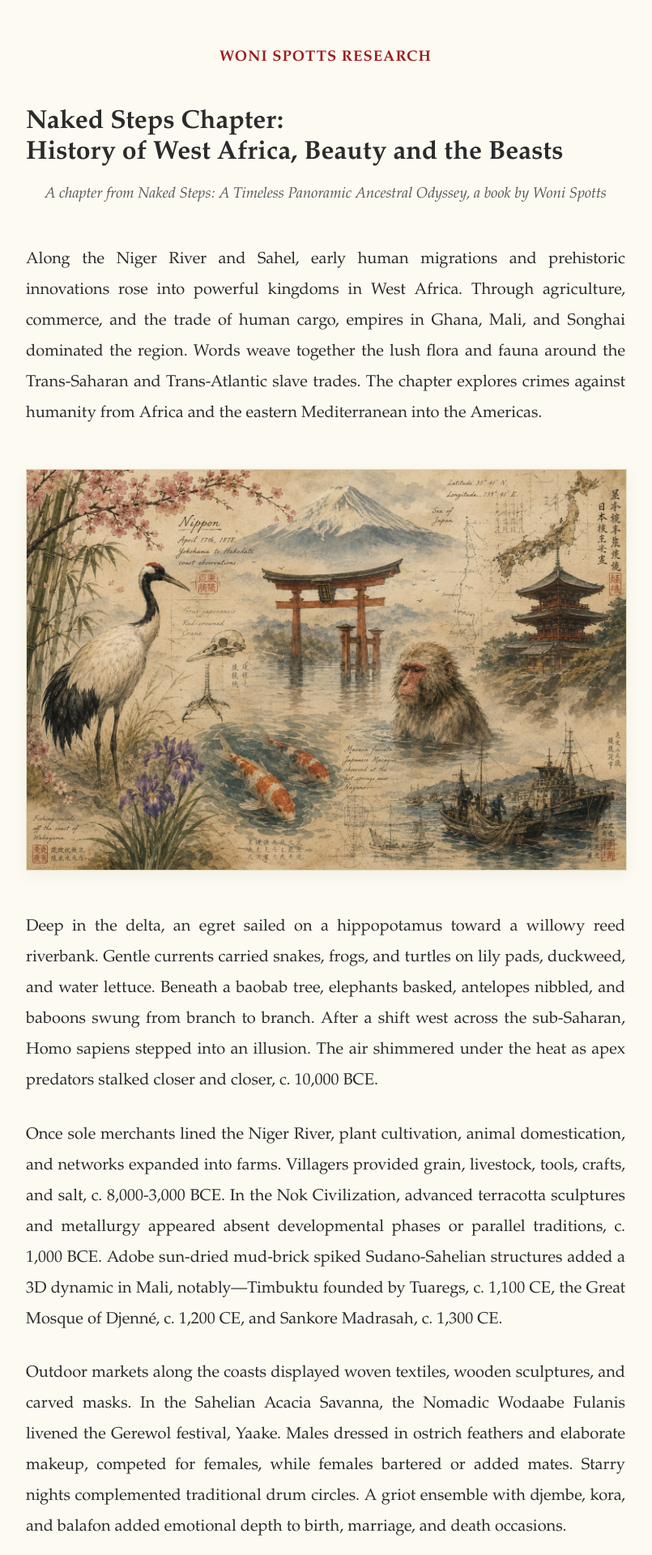
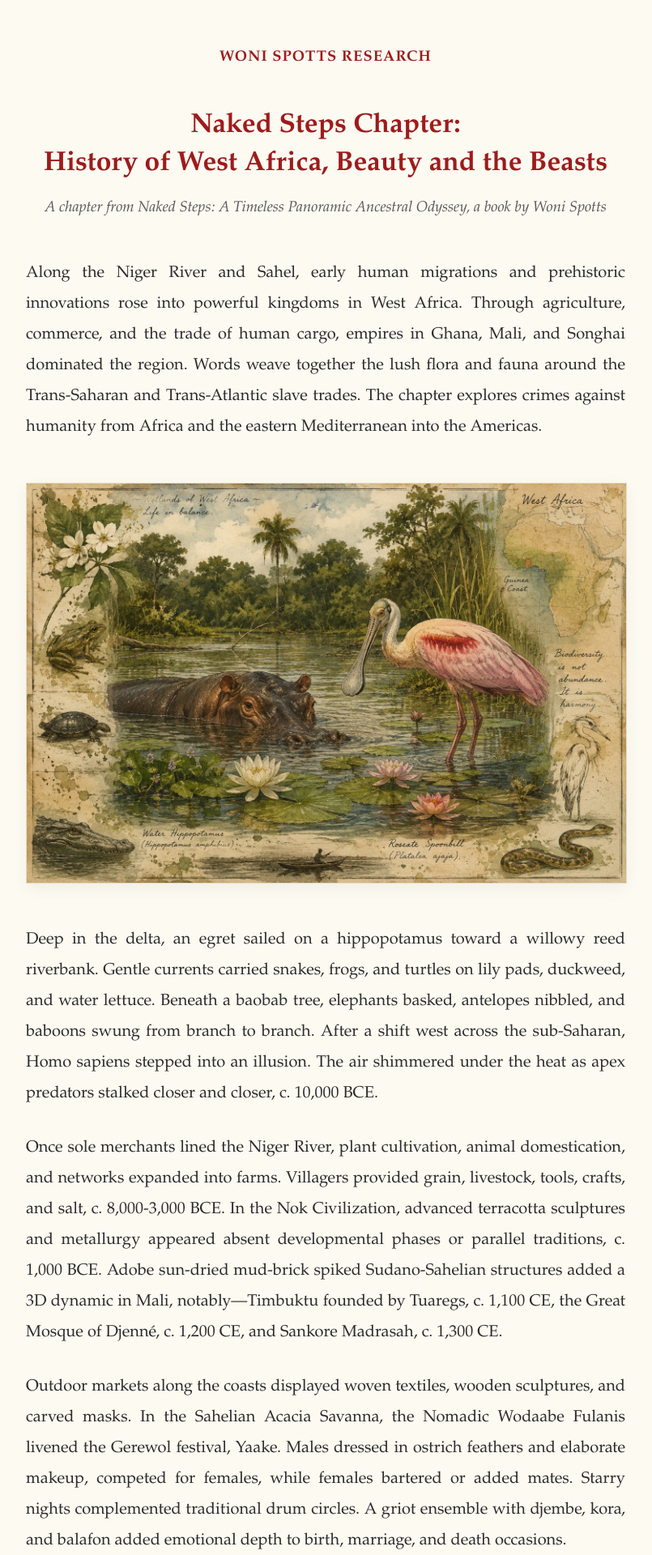
Before and after one commit to wonispotts/Vault, a Jekyll site: the page built from first-article.html, in a window 1280 px wide. Shown: the top 1920 px of the page at 81% size, without its empty margins (238-1043 px from the left). Built offline with Jekyll 4.4.1, drawn with Linux system fonts in a browser that asks for light colours.

Commit message:
Refactor HTML and CSS for first article
Updated styling rules and modified HTML structure for better readability and consistency.

```diff
--- a/first-article.html
+++ b/first-article.html
@@ -7,23 +7,18 @@ layout: null
   <meta charset="UTF-8">
   <title>Naked Steps Chapter: History of West Africa, Beauty and the Beasts</title>
   <style>
-    /* Global Page Styling Rules */
     html, body {
-      background-color: #fdfaf2 !important; /* Elegant Warm Ivory Background */
-      color: #2b2b2b !important;             /* Crisp charcoal text for clean reading */
+      background-color: #fdfaf2 !important; /* Warm Beige Background */
+      color: #2b2b2b !important;
       font-family: "Palatino", "Palatino Linotype", "Georgia", serif !important;
       margin: 0;
       padding: 0;
     }
-
-    /* Main Content Structural Envelope */
     .magazine-container {
       max-width: 740px;
       margin: 0 auto;
       padding: 60px 20px;
     }
-
-    /* Top Horizontal Header Container */
     .site-top-banner {
       text-align: center;
       font-size: 1.15rem;
@@ -33,19 +28,16 @@ layout: null
       margin-bottom: 50px;
       text-transform: uppercase;
     }
-
-    /* Main Crimson Book Chapter Heading Title */
     .post-title {
       text-align: center !important;
-      color: #9e1b1b !important;            /* Premium Crimson Accent Color */
-      font-size: 2.1rem;
-      line-height: 1.35;
+      color: #9e1b1b !important;
+      font-size: 2.1rem !important;
+      line-height: 1.4 !important;
       font-weight: bold;
       margin-top: 0;
-      margin-bottom: 15px;
+      margin-bottom: 20px;
+      word-wrap: break-word;
     }
-
-    /* Editorial Book Citation Tag */
     .chapter-attribution {
       text-align: center !important;
       font-style: italic;
@@ -53,24 +45,20 @@ layout: null
       color: #555555;
       margin-bottom: 50px;
     }
-
-    /* Left and Right Justified Narrative Body Paragraphs */
     .narrative-paragraphs p {
       text-align: justify !important;
-      text-justify: inter-word !important;   /* Spreads text evenly from margin to margin */
-      line-height: 1.9 !important;           /* Deep breath padding for long sentences */
+      text-justify: inter-word !important;   /* Left and Right Justified */
+      line-height: 1.9 !important;
       margin-bottom: 1.8rem !important;
       font-size: 1.25rem;
     }
-
-    /* Centered Graphical Art Media Frames */
     .narrative-paragraphs img {
       display: block;
       margin: 50px auto !important;
       max-width: 100%;
       height: auto;
       border: 1px solid #e3dec3;
-      box-shadow: 0 6px 18px rgba(0,0,0,0.05); /* Adds a subtle artistic drop shadow */
+      box-shadow: 0 6px 18px rgba(0,0,0,0.05);
     }
   </style>
 </head>
@@ -78,25 +66,21 @@ layout: null
 
   <div class="magazine-container">
 
-    <!-- Top Brand Banner (Replaces messy Jekyll headers completely) -->
     <div class="site-top-banner">Woni Spotts Research</div>
 
-    <!-- Main Segment Headline -->
-    <h1 class="article-main-title">
+    <h1 class="post-title">
       Naked Steps Chapter:<br>History of West Africa, Beauty and the Beasts
     </h1>
 
-    <!-- Direct Citation Label -->
     <div class="chapter-attribution">
       A chapter from Naked Steps: A Timeless Panoramic Ancestral Odyssey, a book by Woni Spotts
     </div>
 
-    <!-- Main Justified Essay Framework -->
     <div class="narrative-paragraphs">
 
       <p>Along the Niger River and Sahel, early human migrations and prehistoric innovations rose into powerful kingdoms in West Africa. Through agriculture, commerce, and the trade of human cargo, empires in Ghana, Mali, and Songhai dominated the region. Words weave together the lush flora and fauna around the Trans-Saharan and Trans-Atlantic slave trades. The chapter explores crimes against humanity from Africa and the eastern Mediterranean into the Americas.</p>
 
-      <img src="./Naked-Steps-Chapter-Japan-Korea.jpg" alt="Naked Steps Chapter Japan and Korea">
+      <img src="./Naked-Steps-Chapter-West-Africa.jpg" alt="Naked Steps Chapter West Africa Map Artwork">
 
       <p>Deep in the delta, an egret sailed on a hippopotamus toward a willowy reed riverbank. Gentle currents carried snakes, frogs, and turtles on lily pads, duckweed, and water lettuce. Beneath a baobab tree, elephants basked, antelopes nibbled, and baboons swung from branch to branch. After a shift west across the sub-Saharan, Homo sapiens stepped into an illusion. The air shimmered under the heat as apex predators stalked closer and closer, c. 10,000 BCE.</p>
 
```
